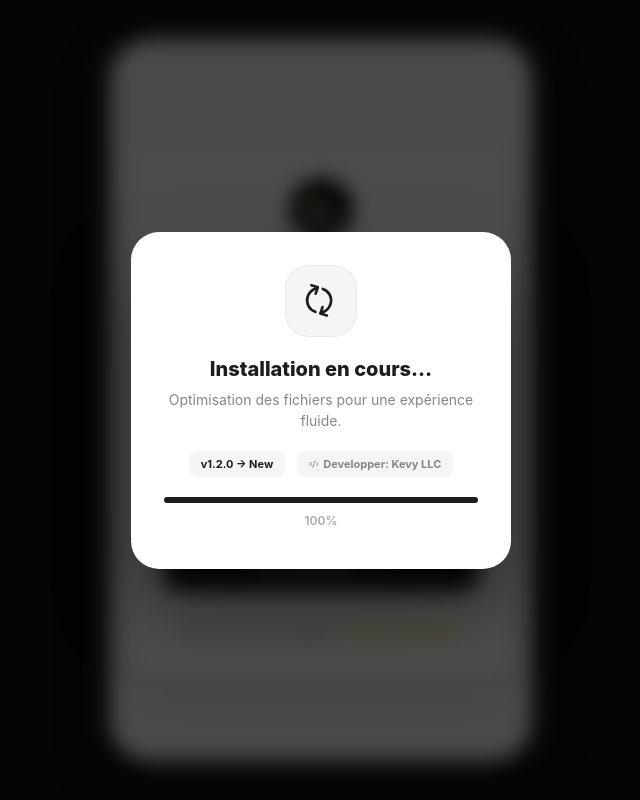
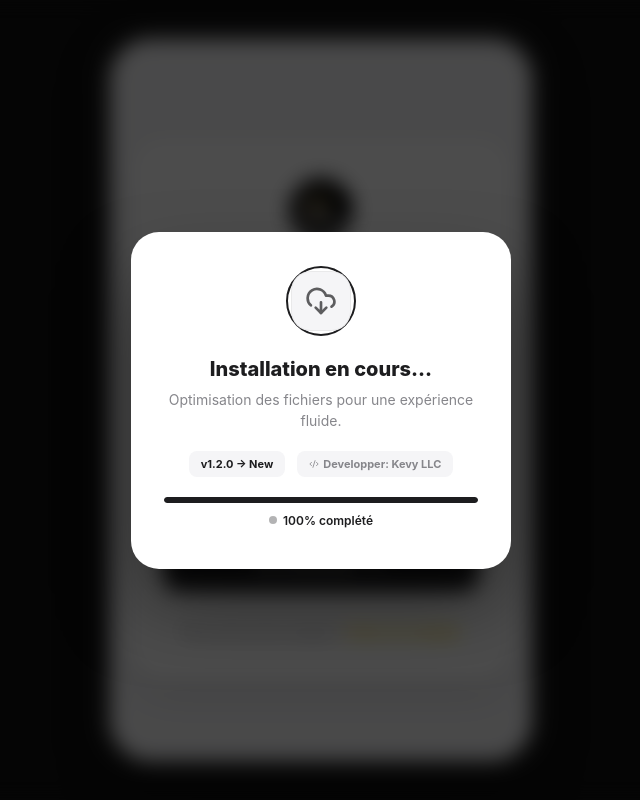
Before and after one commit to kevyamon/KevySpace, a React (Vite) app: page /login in a window 1280 px wide. Both pictures are taken after a click on the button "Installer et Redémarrer". Shown: the whole page, without its empty margins (319-959 px from the left). Built offline with nearby package versions, Linux system fonts and the light colour scheme; no server answers.

Commit message:
Modification modal mise à jour pour lui donner jauge et reparation videoplayer

```diff
--- a/src/components/UpdateNotification.jsx
+++ b/src/components/UpdateNotification.jsx
@@ -1,13 +1,12 @@
 // src/components/UpdateNotification.jsx
 import React from 'react';
 import { motion, AnimatePresence } from 'framer-motion';
-import { RefreshCw, DownloadCloud, X, Code2 } from 'lucide-react';
-import { useUpdate } from '../context/UpdateContext'; // On utilise le Context
+import { DownloadCloud, X, Code2 } from 'lucide-react';
+import { useUpdate } from '../context/UpdateContext';
 
 const UpdateNotification = () => {
   const { updateStatus, progress, currentVersion, installUpdate, dismissUpdate } = useUpdate();
 
-  // On affiche SI 'available' OU 'installing'
   const isVisible = updateStatus === 'available' || updateStatus === 'installing';
 
   return (
@@ -45,17 +44,68 @@ const UpdateNotification = () => {
             {/* HEADER DESIGN */}
             <div style={{ padding: '32px 32px 20px 32px', textAlign: 'center' }}>
               <div style={{
-                width: '72px', height: '72px', backgroundColor: '#F5F5F7',
-                borderRadius: '24px', display: 'flex', alignItems: 'center', justifyContent: 'center',
-                margin: '0 auto 20px auto', boxShadow: 'inset 0 0 0 1px rgba(0,0,0,0.05)'
+                position: 'relative',
+                width: '72px', height: '72px',
+                margin: '0 auto 20px auto',
               }}>
-                {updateStatus === 'installing' ? (
-                   <motion.div animate={{ rotate: 360 }} transition={{ duration: 1, repeat: Infinity, ease: "linear" }}>
-                      <RefreshCw size={32} color="#1D1D1F" />
-                   </motion.div>
-                ) : (
-                   <DownloadCloud size={32} color="#1D1D1F" />
+                {/* JAUGE CIRCULAIRE DE PROGRESSION */}
+                {updateStatus === 'installing' && (
+                  <svg
+                    style={{
+                      position: 'absolute',
+                      top: 0,
+                      left: 0,
+                      width: '72px',
+                      height: '72px',
+                      transform: 'rotate(-90deg)'
+                    }}
+                  >
+                    {/* Cercle de fond */}
+                    <circle
+                      cx="36"
+                      cy="36"
+                      r="34"
+                      fill="none"
+                      stroke="#F0F0F0"
+                      strokeWidth="2"
+                    />
+                    {/* Cercle de progression */}
+                    <circle
+                      cx="36"
+                      cy="36"
+                      r="34"
+                      fill="none"
+                      stroke="#1D1D1F"
+                      strokeWidth="2"
+                      strokeLinecap="round"
+                      strokeDasharray={`${2 * Math.PI * 34}`}
+                      strokeDashoffset={`${2 * Math.PI * 34 * (1 - progress / 100)}`}
+                    />
+                  </svg>
                 )}
+
+                {/* ICÔNE AU CENTRE */}
+                <div style={{
+                  position: 'absolute',
+                  top: '50%',
+                  left: '50%',
+                  transform: 'translate(-50%, -50%)',
+                  width: '60px',
+                  height: '60px',
+                  backgroundColor: '#F5F5F7',
+                  borderRadius: '20px',
+                  display: 'flex',
+                  alignItems: 'center',
+                  justifyContent: 'center',
+                  boxShadow: 'inset 0 0 0 1px rgba(0,0,0,0.05)',
+                  zIndex: 1
+                }}>
+                  <DownloadCloud
+                    size={32}
+                    color="#1D1D1F"
+                    style={{ opacity: updateStatus === 'installing' ? 0.7 : 1 }}
+                  />
+                </div>
               </div>
 
               <h2 style={{ fontSize: '20px', fontWeight: '800', color: '#1D1D1F', marginBottom: '8px' }}>
@@ -79,18 +129,49 @@ const UpdateNotification = () => {
               </div>
             </div>
 
-            {/* JAUGE DE PROGRESSION (Visible uniquement si installing) */}
+            {/* JAUGE DE PROGRESSION LINÉAIRE (Visible uniquement si installing) */}
             {updateStatus === 'installing' && (
               <div style={{ padding: '0 32px 40px 32px' }}>
-                <div style={{ height: '6px', background: '#F0F0F0', borderRadius: '10px', overflow: 'hidden' }}>
+                <div style={{
+                  position: 'relative',
+                  height: '6px',
+                  background: '#F0F0F0',
+                  borderRadius: '10px',
+                  overflow: 'hidden'
+                }}>
                   <motion.div
                     initial={{ width: 0 }}
                     animate={{ width: `${progress}%` }}
-                    style={{ height: '100%', background: '#1D1D1F' }}
+                    transition={{ duration: 0.3 }}
+                    style={{
+                      position: 'absolute',
+                      left: 0,
+                      top: 0,
+                      height: '100%',
+                      background: '#1D1D1F',
+                      borderRadius: '10px'
+                    }}
                   />
                 </div>
-                <p style={{ textAlign: 'center', fontSize: '12px', color: '#AAA', marginTop: '10px', fontWeight: '600' }}>
-                  {progress}%
+                <p style={{
+                  textAlign: 'center',
+                  fontSize: '12px',
+                  color: '#1D1D1F',
+                  marginTop: '10px',
+                  fontWeight: '600',
+                  display: 'flex',
+                  alignItems: 'center',
+                  justifyContent: 'center',
+                  gap: '6px'
+                }}>
+                  <span style={{
+                    width: '8px',
+                    height: '8px',
+                    borderRadius: '50%',
+                    backgroundColor: '#1D1D1F',
+                    animation: 'pulse 1.5s infinite'
+                  }}></span>
+                  {progress}% complété
                 </p>
               </div>
             )}
@@ -125,6 +206,14 @@ const UpdateNotification = () => {
             )}
 
           </motion.div>
+
+          {/* Style CSS pour l'animation de pulse */}
+          <style>{`
+            @keyframes pulse {
+              0%, 100% { opacity: 0.3; }
+              50% { opacity: 1; }
+            }
+          `}</style>
         </div>
       )}
     </AnimatePresence>
--- a/src/components/VideoPlayer.jsx
+++ b/src/components/VideoPlayer.jsx
@@ -1,81 +1,33 @@
 // src/components/VideoPlayer.jsx
-import React, { useRef, useEffect, useState } from 'react';
-import { ArrowLeft, Maximize2, Minimize2 } from 'lucide-react';
+import React, { useRef } from 'react';
+import { ArrowLeft } from 'lucide-react';
 import { useNavigate } from 'react-router-dom';
 
 const VideoPlayer = ({ videoUrl, thumbnailUrl, onPlay }) => {
   const navigate = useNavigate();
   const videoRef = useRef(null);
   const containerRef = useRef(null);
-  const [isFullscreen, setIsFullscreen] = useState(false);
-  const [isVideoReady, setIsVideoReady] = useState(false);
 
-  // Initialisation de la vidéo
-  useEffect(() => {
-    const videoElement = videoRef.current;
-    if (!videoElement) return;
-
-    const handleCanPlay = () => {
-      setIsVideoReady(true);
-    };
-
-    const handleFullscreenChange = () => {
-      const fullscreenElement = document.fullscreenElement ||
-                               document.webkitFullscreenElement ||
-                               document.mozFullScreenElement ||
-                               document.msFullscreenElement;
-
-      setIsFullscreen(!!fullscreenElement);
-    };
-
-    videoElement.addEventListener('canplay', handleCanPlay);
-    document.addEventListener('fullscreenchange', handleFullscreenChange);
-    document.addEventListener('webkitfullscreenchange', handleFullscreenChange);
-    document.addEventListener('mozfullscreenchange', handleFullscreenChange);
-    document.addEventListener('MSFullscreenChange', handleFullscreenChange);
-
-    return () => {
-      videoElement.removeEventListener('canplay', handleCanPlay);
-      document.removeEventListener('fullscreenchange', handleFullscreenChange);
-      document.removeEventListener('webkitfullscreenchange', handleFullscreenChange);
-      document.removeEventListener('mozfullscreenchange', handleFullscreenChange);
-      document.removeEventListener('MSFullscreenChange', handleFullscreenChange);
-    };
-  }, []);
-
-  const toggleFullscreen = async () => {
-    if (!isVideoReady) return;
-
+  const handleFullscreen = () => {
     const container = containerRef.current;
     if (!container) return;
 
-    try {
-      if (!isFullscreen) {
-        // Entrer en plein écran
-        if (container.requestFullscreen) {
-          await container.requestFullscreen();
-        } else if (container.webkitRequestFullscreen) {
-          await container.webkitRequestFullscreen();
-        } else if (container.mozRequestFullScreen) {
-          await container.mozRequestFullScreen();
-        } else if (container.msRequestFullscreen) {
-          await container.msRequestFullscreen();
-        }
-      } else {
-        // Quitter le plein écran
-        if (document.exitFullscreen) {
-          await document.exitFullscreen();
-        } else if (document.webkitExitFullscreen) {
-          await document.webkitExitFullscreen();
-        } else if (document.mozCancelFullScreen) {
-          await document.mozCancelFullScreen();
-        } else if (document.msExitFullscreen) {
-          await document.msExitFullscreen();
-        }
+    if (!document.fullscreenElement) {
+      if (container.requestFullscreen) {
+        container.requestFullscreen().catch(err => {
+          console.log(`Erreur en essayant d'activer le plein écran: ${err.message}`);
+        });
       }
-    } catch (error) {
-      console.error('Erreur lors du changement de mode plein écran:', error);
+    } else {
+      if (document.exitFullscreen) {
+        document.exitFullscreen();
+      }
     }
+  };
+
+  const handleVideoClick = (e) => {
+    // Empêcher la propagation pour éviter de déclencher d'autres événements
+    e.stopPropagation();
   };
 
   return (
@@ -88,8 +40,7 @@ const VideoPlayer = ({ videoUrl, thumbnailUrl, onPlay }) => {
         position: 'relative',
         display: 'flex',
         alignItems: 'center',
-        justifyContent: 'center',
-        overflow: 'hidden'
+        justifyContent: 'center'
       }}
     >
       {/* HEADER FLOTTANT */}
@@ -97,9 +48,7 @@ const VideoPlayer = ({ videoUrl, thumbnailUrl, onPlay }) => {
         position: 'absolute',
         top: '20px',
         left: '20px',
-        zIndex: 50,
-        display: 'flex',
-        gap: '10px'
+        zIndex: 50
       }}>
         <button
           onClick={() => navigate(-1)}
@@ -114,50 +63,10 @@ const VideoPlayer = ({ videoUrl, thumbnailUrl, onPlay }) => {
             alignItems: 'center',
             justifyContent: 'center',
             cursor: 'pointer',
-            boxShadow: '0 4px 12px rgba(0,0,0,0.1)',
-            transition: 'transform 0.2s ease'
+            boxShadow: '0 4px 12px rgba(0,0,0,0.1)'
           }}
-          onMouseOver={(e) => e.currentTarget.style.transform = 'scale(1.05)'}
-          onMouseOut={(e) => e.currentTarget.style.transform = 'scale(1)'}
         >
           <ArrowLeft size={20} color="#1D1D1F" />
-        </button>
-
-        {/* BOUTON PLEIN ÉCRAN PERSONNALISÉ */}
-        <button
-          onClick={toggleFullscreen}
-          disabled={!isVideoReady}
-          style={{
-            background: 'rgba(255,255,255,0.8)',
-            backdropFilter: 'blur(10px)',
-            border: 'none',
-            borderRadius: '50%',
-            width: '40px',
-            height: '40px',
-            display: 'flex',
-            alignItems: 'center',
-            justifyContent: 'center',
-            cursor: isVideoReady ? 'pointer' : 'not-allowed',
-            boxShadow: '0 4px 12px rgba(0,0,0,0.1)',
-            opacity: isVideoReady ? 1 : 0.5,
-            transition: 'transform 0.2s ease, opacity 0.2s ease'
-          }}
-          onMouseOver={(e) => {
-            if (isVideoReady) {
-              e.currentTarget.style.transform = 'scale(1.05)';
-            }
-          }}
-          onMouseOut={(e) => {
-            if (isVideoReady) {
-              e.currentTarget.style.transform = 'scale(1)';
-            }
-          }}
-        >
-          {isFullscreen ? (
-            <Minimize2 size={20} color="#1D1D1F" />
-          ) : (
-            <Maximize2 size={20} color="#1D1D1F" />
-          )}
         </button>
       </div>
 
@@ -174,8 +83,9 @@ const VideoPlayer = ({ videoUrl, thumbnailUrl, onPlay }) => {
         }}
         poster={thumbnailUrl}
         onPlay={onPlay}
+        onClick={handleVideoClick}
+        onDoubleClick={handleFullscreen}
         playsInline
-        preload="metadata"
       />
     </div>
   );
```
